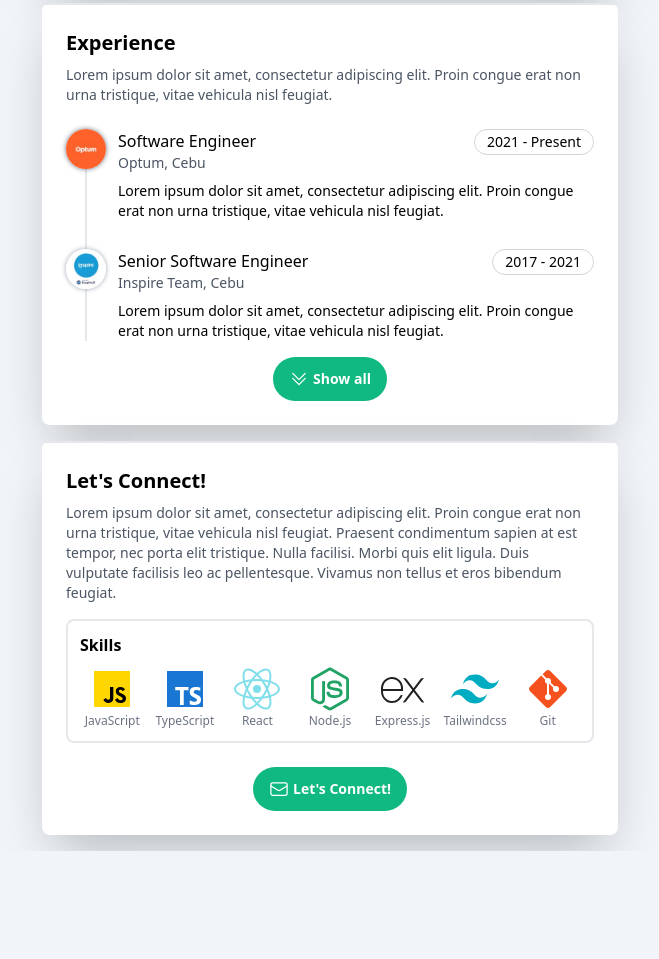
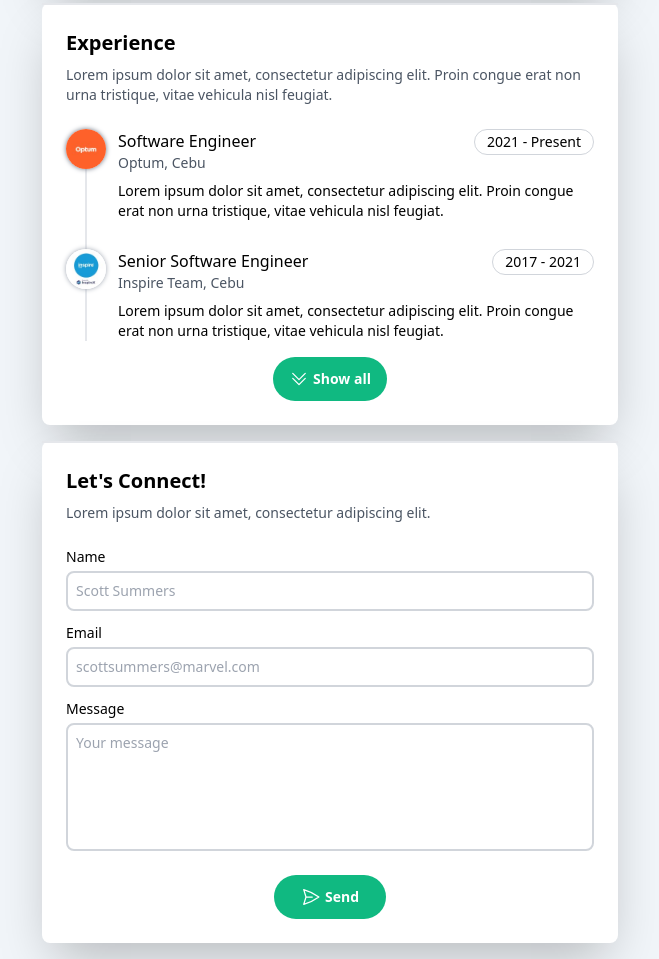
Before and after one commit to krislao/krislao.github.io, a website: page index.html in a window 1280 px wide. Shown: the part 955-1914 px from the top of the page, without its empty margins (310-969 px from the left). Before the commit the page ends 1806 px from the top, so only its background shows below. Drawn offline with Linux system fonts and the light colour scheme.

Commit message:
feat: add contact us form

```diff
--- a/index.html
+++ b/index.html
@@ -137,7 +137,7 @@
       <!-- Start: Home -->
       <section
         id="home"
-        class="mx-auto max-w-lg rounded-lg bg-white shadow-2xl"
+        class="mx-auto w-full max-w-lg rounded-lg bg-white shadow-2xl"
       >
         <div class="h-40 overflow-hidden rounded-t-lg xs:h-48">
           <img
@@ -225,7 +225,7 @@
       <!-- Start: About -->
       <section
         id="about"
-        class="mx-auto max-w-xl rounded-lg bg-white shadow-2xl"
+        class="mx-auto w-full max-w-xl rounded-lg bg-white shadow-2xl"
       >
         <div class="flex flex-col gap-2 border-t-2 px-6 py-6">
           <h2 class="text-xl font-semibold text-black">About</h2>
@@ -280,7 +280,9 @@
           </section>
         </div>
         <div class="flex justify-center px-6 pb-6">
-          <button
+          <a
+            role="button"
+            href="#connect"
             class="flex items-center gap-1 rounded-full bg-emerald-500 px-4 py-3 text-sm font-semibold text-white transition duration-200 ease-in-out hover:-translate-y-1 hover:scale-105 hover:bg-emerald-500 hover:shadow-lg"
           >
             <svg
@@ -298,14 +300,14 @@
               />
             </svg>
             Let's Connect!
-          </button>
+          </a>
         </div>
       </section>
 
       <!-- Start: Experience -->
       <section
         id="experience"
-        class="mx-auto max-w-xl rounded-lg bg-white shadow-2xl"
+        class="mx-auto w-full max-w-xl rounded-lg bg-white shadow-2xl"
       >
         <div class="flex flex-col gap-2 border-t-2 px-6 py-6">
           <h2 class="text-xl font-semibold text-black">Experience</h2>
@@ -586,64 +588,70 @@
 
       <!-- Start: Connect -->
       <section
-        id="about"
-        class="mx-auto max-w-xl rounded-lg bg-white shadow-2xl"
+        id="connect"
+        class="mx-auto w-full max-w-xl rounded-lg bg-white shadow-2xl"
       >
         <div class="flex flex-col gap-2 border-t-2 px-6 py-6">
           <h2 class="text-xl font-semibold text-black">Let's Connect!</h2>
           <p class="text-sm text-gray-600">
-            Lorem ipsum dolor sit amet, consectetur adipiscing elit. Proin
-            congue erat non urna tristique, vitae vehicula nisl feugiat.
-            Praesent condimentum sapien at est tempor, nec porta elit tristique.
-            Nulla facilisi. Morbi quis elit ligula. Duis vulputate facilisis leo
-            ac pellentesque. Vivamus non tellus et eros bibendum feugiat.
+            Lorem ipsum dolor sit amet, consectetur adipiscing elit.
           </p>
-          <section class="mt-2 flex flex-col gap-2 rounded-lg border-2 p-3">
-            <h3 class="text-base font-semibold text-black">Skills</h3>
-            <ul class="grid grid-cols-4 gap-2 sm:grid-cols-7">
-              <li class="flex flex-col items-center text-xs">
-                <img
-                  src="./assets/skills/javascript.svg"
-                  alt="JavaScript icon"
+          <div class="my-4">
+            <form
+              id="contact-form"
+              action="#"
+              method="post"
+              class="flex flex-col gap-3"
+            >
+              <div class="flex flex-col gap-1">
+                <label for="name" class="block text-sm font-medium text-black"
+                  >Name</label
+                >
+                <input
+                  type="text"
+                  id="name"
+                  name="name"
+                  class="w-full rounded-lg border-2 border-gray-300 p-2 text-sm focus:border-transparent focus:outline-none focus:ring-2 focus:ring-emerald-300"
+                  placeholder="Scott Summers"
+                  required
+                  maxlength="70"
                 />
-                <span class="text-gray-500">JavaScript</span>
-              </li>
-              <li class="flex flex-col items-center text-xs">
-                <img
-                  src="./assets/skills/typescript.svg"
-                  alt="TypeScript icon"
+              </div>
+              <div class="flex flex-col gap-1">
+                <label for="email" class="block text-sm font-medium text-black"
+                  >Email</label
+                >
+                <input
+                  type="email"
+                  id="email"
+                  name="email"
+                  class="w-full rounded-lg border-2 border-gray-300 p-2 text-sm focus:border-transparent focus:outline-none focus:ring-2 focus:ring-emerald-300"
+                  placeholder="scottsummers@marvel.com"
+                  required
+                  maxlength="30"
                 />
-                <span class="text-gray-500">TypeScript</span>
-              </li>
-              <li class="flex flex-col items-center text-xs">
-                <img src="./assets/skills/react.svg" alt="React icon" />
-                <span class="text-gray-500">React</span>
-              </li>
-              <li class="flex flex-col items-center text-xs">
-                <img src="./assets/skills/node.svg" alt="Node icon" />
-                <span class="text-gray-500">Node.js</span>
-              </li>
-              <li class="flex flex-col items-center text-xs">
-                <img src="./assets/skills/express.svg" alt="Express icon" />
-                <span class="text-gray-500">Express.js</span>
-              </li>
-              <li class="flex flex-col items-center text-xs">
-                <img
-                  src="./assets/skills/tailwindcss.svg"
-                  alt="Tailwindcss icon"
-                />
-                <span class="text-gray-500">Tailwindcss</span>
-              </li>
-              <li class="flex flex-col items-center text-xs">
-                <img src="./assets/skills/git.svg" alt="Git icon" />
-                <span class="text-gray-500">Git</span>
-              </li>
-            </ul>
-          </section>
-        </div>
-        <div class="flex justify-center px-6 pb-6">
+              </div>
+              <div class="flex flex-col gap-1">
+                <label
+                  for="message"
+                  class="block text-sm font-medium text-black"
+                  >Message</label
+                >
+                <textarea
+                  id="message"
+                  name="message"
+                  class="h-32 w-full resize-none rounded-lg border-2 border-gray-300 p-2 text-sm focus:border-transparent focus:outline-none focus:ring-2 focus:ring-emerald-300"
+                  placeholder="Your message"
+                  maxlength="350"
+                  required
+                ></textarea>
+              </div>
+            </form>
+          </div>
           <button
-            class="flex items-center gap-1 rounded-full bg-emerald-500 px-4 py-3 text-sm font-semibold text-white transition duration-200 ease-in-out hover:-translate-y-1 hover:scale-105 hover:bg-emerald-500 hover:shadow-lg"
+            form="contact-form"
+            type="submit"
+            class="flex min-w-28 items-center justify-center gap-1 self-center rounded-full bg-emerald-500 px-4 py-3 text-sm font-semibold text-white transition duration-200 ease-in-out hover:-translate-y-1 hover:scale-105 hover:bg-emerald-500 hover:shadow-lg"
           >
             <svg
               xmlns="http://www.w3.org/2000/svg"
@@ -656,15 +664,17 @@
               <path
                 stroke-linecap="round"
                 stroke-linejoin="round"
-                d="M21.75 6.75v10.5a2.25 2.25 0 0 1-2.25 2.25h-15a2.25 2.25 0 0 1-2.25-2.25V6.75m19.5 0A2.25 2.25 0 0 0 19.5 4.5h-15a2.25 2.25 0 0 0-2.25 2.25m19.5 0v.243a2.25 2.25 0 0 1-1.07 1.916l-7.5 4.615a2.25 2.25 0 0 1-2.36 0L3.32 8.91a2.25 2.25 0 0 1-1.07-1.916V6.75"
+                d="M6 12 3.269 3.125A59.769 59.769 0 0 1 21.485 12 59.768 59.768 0 0 1 3.27 20.875L5.999 12Zm0 0h7.5"
               />
             </svg>
-            Let's Connect!
+            Send
           </button>
         </div>
       </section>
+      <!-- TODO: Start: Projects -->
+      <!-- TODO: End: Projects -->
     </main>
-    <!-- TODO: Start: Projects -->
-    <!-- TODO: End: Projects -->
+
+    <!-- TODO: footer section -->
   </body>
 </html>
```
Also changed, not shown: output.css.
